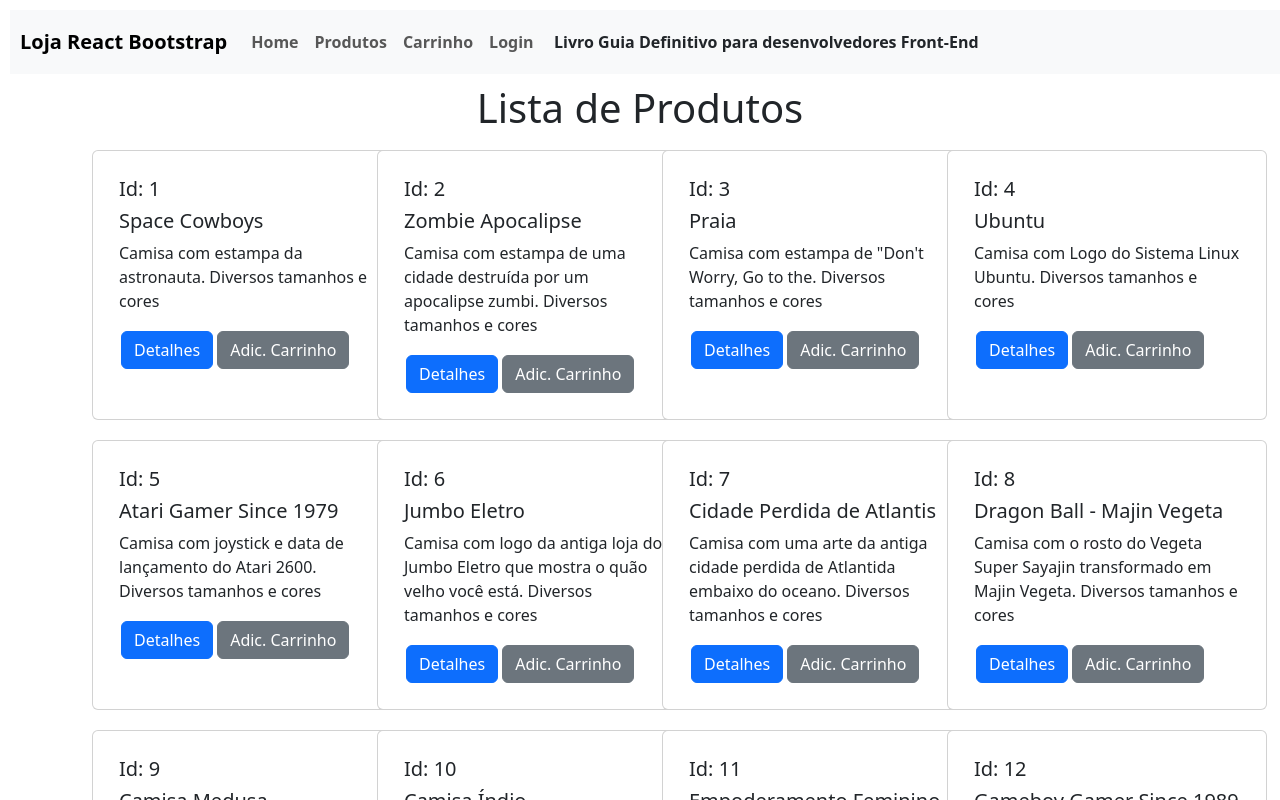
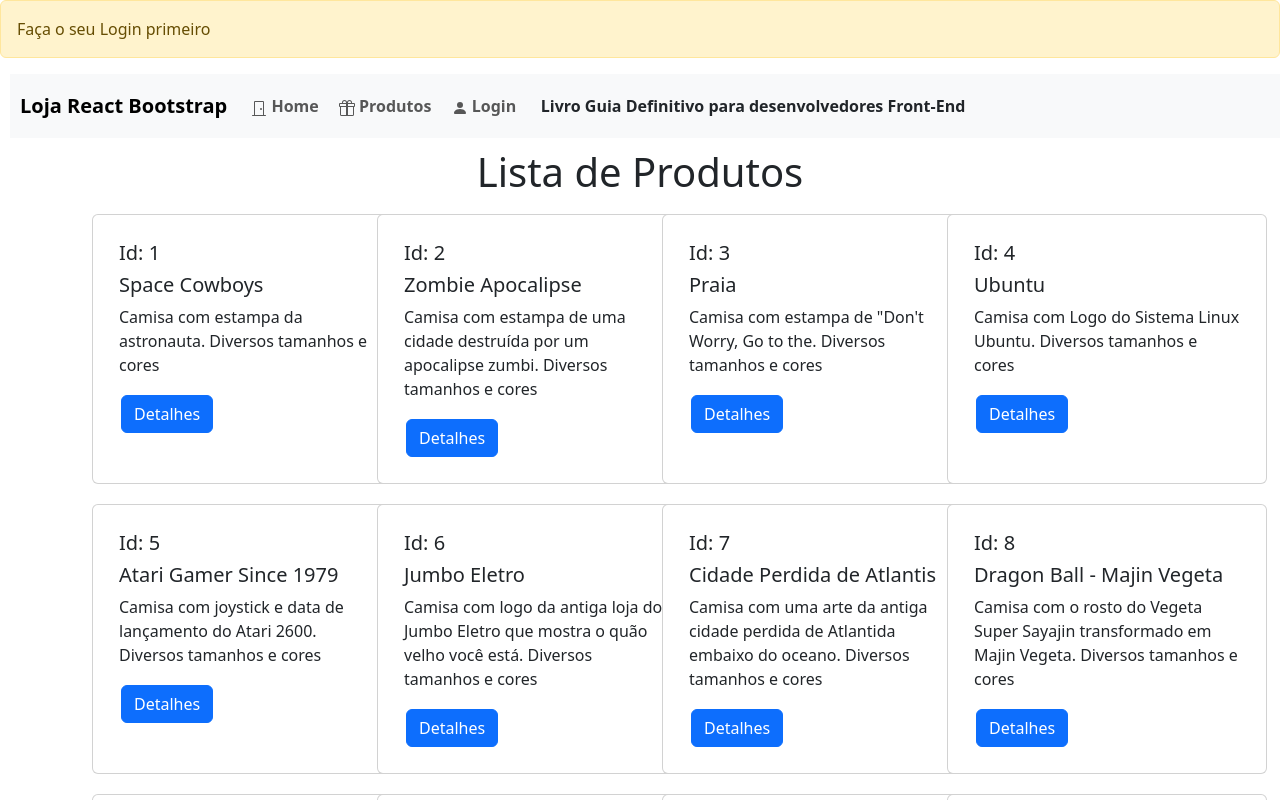
Before and after one commit to kadusjc/react-e-commerce, a React (Create React App) app: page /produtos in a window 1280 px wide. Shown: the top 800 px of the page. Built offline with nearby package versions, Linux system fonts and the light colour scheme.

Commit message:
Deixando bonito

```diff
--- a/package.json
+++ b/package.json
@@ -8,8 +8,11 @@
     "@testing-library/react": "^13.4.0",
     "@testing-library/user-event": "^13.5.0",
     "bootstrap": "^5.3.0",
+    "lodash": "^4.17.21",
+    "moment": "^2.29.4",
     "react": "^18.2.0",
     "react-bootstrap": "^2.7.4",
+    "react-bootstrap-icons": "^1.10.3",
     "react-dom": "^18.2.0",
     "react-redux": "^8.1.0",
     "react-router-dom": "^6.13.0",
--- a/src/App.js
+++ b/src/App.js
@@ -20,6 +20,7 @@
   const dispatch = useDispatch();
 
   const doLogin = (data) => {
+    data.lastLogin = new Date()
     dispatch(setUser(data))
   }
 
@@ -28,9 +29,15 @@
       <div>
         { user && user.name &&
           <Alert key="success" variant="success">
-            Você está logado na loja. Agora pode acessar o menu "Perfil do Usuário".
+            Você está logado na loja. Agora pode acessar o menu "Perfil do Usuário" e "Adicionar Produtos ao Carrinho".
           </Alert>
         }
+
+        {!user &&
+        <Alert key="warning" variant="warning">
+          Faça o seu Login primeiro
+        </Alert>
+       }
         <Navbar userData={{ ...user}}/>
         <div className="container">
           <div className="row">
--- a/src/components/CartItem.js
+++ b/src/components/CartItem.js
@@ -2,6 +2,7 @@
 import { ListGroup, Button } from 'react-bootstrap'
 import { useSelector, useDispatch } from 'react-redux';
 import { removeFromCart } from '../redux/actions/cartActions';
+import { CartX } from "react-bootstrap-icons";
 
 const CartItem = ({ item }) => {
   const cartItems = useSelector((state) => state.cart.cartItems);
@@ -21,7 +22,7 @@
             <ListGroup.Item key={item.id}>
               {item.name} - ${item.price}
               <Button variant="danger" style={{margin: '10px'}} onClick={() => handleRemoveFromCart(item.id)}>
-                Remover
+                <CartX/>&nbsp;Remover&nbsp;
               </Button>
             </ListGroup.Item>
           ))}
--- a/src/components/Navbar.js
+++ b/src/components/Navbar.js
@@ -2,23 +2,24 @@
 import { Navbar, Nav } from 'react-bootstrap';
 import { Link } from 'react-router-dom';
 
+import { Cart, FileLock2Fill, Gift, DoorClosed, PersonFill } from "react-bootstrap-icons";
+
 import '../styles/NavBar.css'
 
 const NavBar = ({ userData }) => {
-  console.log(' User '+ JSON.stringify(userData, null,))
   return (
     <Navbar bg="light" expand="lg" align="center">
       <Navbar.Brand as={Link} to="/">Loja React Bootstrap</Navbar.Brand>
       <Navbar.Toggle aria-controls="basic-navbar-nav" />
       <Navbar.Collapse id="basic-navbar-nav">
         <Nav className="ml-auto">
-          <Nav.Link as={Link} to="/">Home</Nav.Link>
-          <Nav.Link as={Link} to="/produtos">Produtos</Nav.Link>
-          <Nav.Link as={Link} to="/cart">Carrinho</Nav.Link>
-          <Nav.Link as={Link} to="/login">Login</Nav.Link>
-          { userData && userData.name && <Nav.Link as={Link} to="/userProfile">Perfil do Usuário</Nav.Link> }
+          <Nav.Link as={Link} to="/"><DoorClosed/>&nbsp;Home&nbsp;</Nav.Link>
+          <Nav.Link as={Link} to="/produtos"><Gift/>&nbsp;Produtos&nbsp;</Nav.Link>
+          { userData && userData.name && <Nav.Link as={Link} to="/cart"><Cart/>&nbsp;Carrinho&nbsp;</Nav.Link> }
+          <Nav.Link as={Link} to="/login"><PersonFill/>&nbsp;Login&nbsp;</Nav.Link>
+          { userData && userData.name && <Nav.Link as={Link} to="/userProfile"><FileLock2Fill/>&nbsp;Perfil do Usuário &nbsp;</Nav.Link> }
         </Nav>
-        &nbsp;&nbsp;&nbsp;Livro Guia Definitivo para desenvolvedores Front-End
+        &nbsp;&nbsp;&nbsp;  <strong>Livro Guia Definitivo para desenvolvedores Front-End</strong>
       </Navbar.Collapse>
 
     </Navbar>
--- a/src/components/ProductItem.js
+++ b/src/components/ProductItem.js
@@ -2,14 +2,17 @@
 import { Link, useNavigate } from 'react-router-dom';
 import { Card, Button } from 'react-bootstrap';
 
-import { useDispatch } from 'react-redux';
+import { useDispatch, useSelector } from 'react-redux';
 import { addToCart } from '../redux/actions/cartActions';
 
+
+import { CartPlusFill } from "react-bootstrap-icons";
 import '../styles/Card.css'
 
 const ProductItem = ({ product }) => {
   const dispatch = useDispatch();
   const navigate = useNavigate()
+  const userProfile = useSelector((state) => state.user.user);
 
   const handleAddToCart = (product) => {
     dispatch(addToCart(product));
@@ -25,9 +28,11 @@
         <Link to={`/produtos/${product.id}`}>
           <Button style={{margin: '2px'}} variant="primary">Detalhes</Button>
         </Link>
-        <Button style={{margin: '2px'}} variant="secondary" onClick={() => handleAddToCart(product)}>
-          Adic. Carrinho
-        </Button>
+        { userProfile && userProfile.name &&
+          <Button style={{margin: '2px'}} variant="secondary" onClick={() => handleAddToCart(product)}>
+            <CartPlusFill/>&nbsp;Adic. Carrinho
+          </Button>
+        }
       </Card.Body>
     </Card>
   );
--- a/src/containers/Cart.js
+++ b/src/containers/Cart.js
@@ -1,5 +1,6 @@
 import React from 'react';
 import { useSelector } from 'react-redux';
+
 import CartItem from '../components/CartItem';
 
 const Cart = () => {
--- a/src/containers/Home.js
+++ b/src/containers/Home.js
@@ -8,7 +8,9 @@
         <Card.Title>Seja muito bem-vindo ao  React Bootstrap Store</Card.Title>
         <Card.Text>
           Este é um exemplo bem simples de uma loja e-commerce construído com React, Redux e React Bootstrap.
-          Sinta-se a vontade para explorar nossos produtos e adicioná-los no carrinho, aprecie sua experiência de compras.
+          <br/>Sinta-se a vontade para explorar nossos produtos e adicioná-los no carrinho, aprecie sua experiência de compras.
+          <br/><br/>
+          Faça o Login, com qualquer informação, para começar sua experiência
         </Card.Text>
       </Card.Body>
     </Card>
--- a/src/containers/UserProfile.js
+++ b/src/containers/UserProfile.js
@@ -1,4 +1,5 @@
 import React from 'react';
+import moment from 'moment'
 import { Card } from 'react-bootstrap';
 import { useSelector } from 'react-redux';
 
@@ -13,6 +14,7 @@
           <Card.Body>
             <Card.Title>Nome</Card.Title><Card.Text>{userProfile.name}</Card.Text>
             <Card.Title>E-mail</Card.Title><Card.Text>{userProfile.email}</Card.Text>
+            <Card.Title>Último Login</Card.Title><Card.Text>{moment(userProfile.lastLogin).format('DD/MM/YYYY HH:mm:ss')}</Card.Text>
           </Card.Body>
         </Card>
       ) : (
--- a/src/redux/reducers/cartReducer.js
+++ b/src/redux/reducers/cartReducer.js
@@ -1,4 +1,5 @@
 import { ADD_TO_CART, REMOVE_FROM_CART } from '../actions/types';
+import _ from 'lodash'
 
 const initialState = {
   cartItems: [],
```
Also changed, not shown: 1 other file (tests, documents, lock files or other folders).
